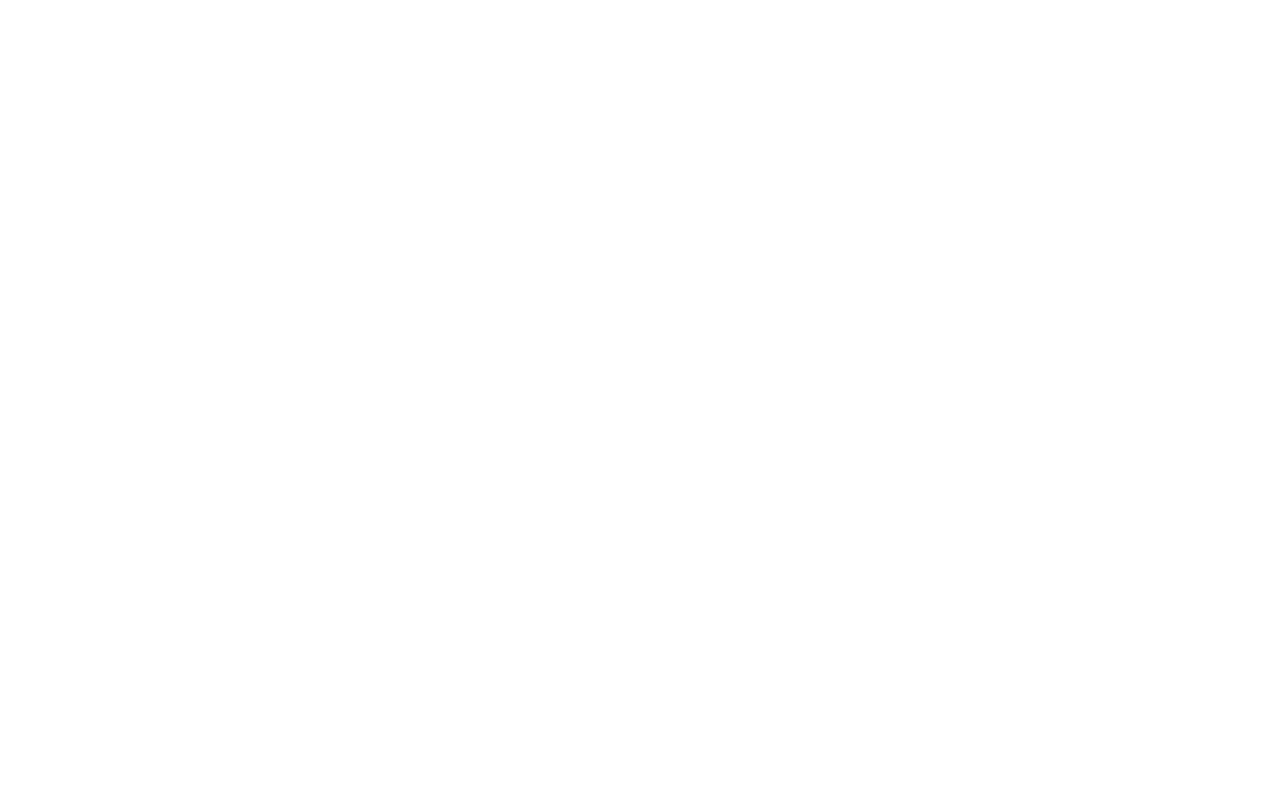
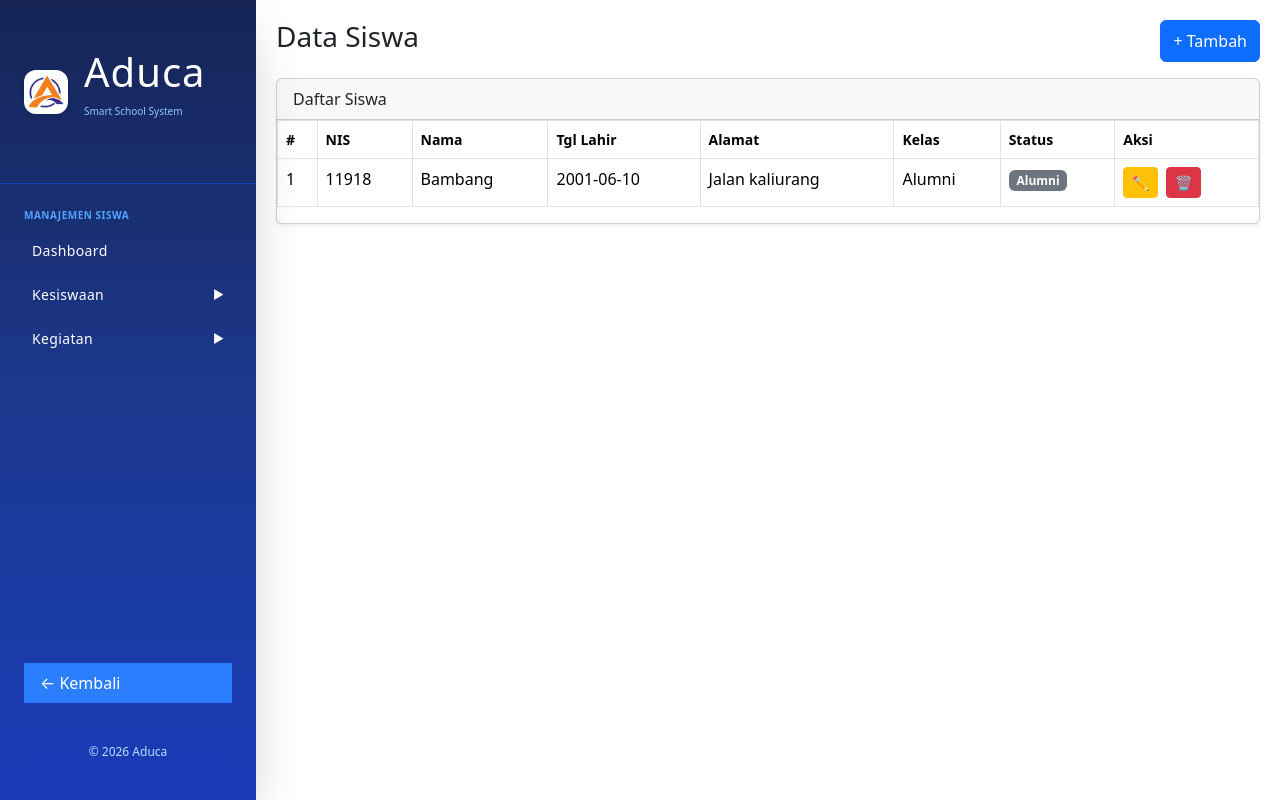
Before and after one commit to bintangskibidi/miniprojectfe, a React (Vite) app: page /dashboard/datasiswa in a window 1280 px wide. Before the commit this address had no page. Built offline with nearby package versions, Linux system fonts and the light colour scheme.

Commit message:
datasiswa

```diff
--- a/src/App.jsx
+++ b/src/App.jsx
@@ -10,6 +10,7 @@
 import ManajemenPerputakaan from "./dashboard/perpustakaanDigital/ManajemenPerpustkaan"
 import MataPelajaran from "./dashboard/manajemenGuru/MataPelajaran"
 import SettingLokasi from "./dashboard/manajemenSekolah/SettingLokasi"
+import DataSiswa from "./dashboard/manajemenSiswa/DataSiswa";
 import DataKelas from "./dashboard/manajemenSiswa/DataKelas";
 import TahunAjaran from "./dashboard/manajemenSiswa/TahunAjaran";
 import Layout from "./component/sideBar/Layout";
@@ -32,6 +33,7 @@
     <Route path="/dashboard" element={<Layout />}>
 
 
+      <Route path="datasiswa" element={<DataSiswa />} />
       <Route path="walikelas" element={<DataWaliKelas />} />
       <Route path="siswa" element={<ManajemenSiswa />} />
       <Route path="guru" element={<ManajemenGuru />} />
--- a/src/component/sideBar/Sidebar.jsx
+++ b/src/component/sideBar/Sidebar.jsx
@@ -20,8 +20,18 @@
           title: "Kesiswaan",
           children: [
             { title: "Wali Kelas", path: "/dashboard/walikelas" },
+            { title: "Data Siswa", path: "/dashboard/datasiswa" },
             { title: "Data Kelas", path: "/dashboard/datakelas" },
             { title: "Tahun Ajaran", path: "/dashboard/tahunajaran" },
+          ],
+        },
+        {
+          title: "Kegiatan",
+          children: [
+            {
+              title: "Ekstrakurikuler",
+              path: "/dashboard/ekstrakurikuler",
+            },
           ],
         },
       ],
@@ -63,11 +73,15 @@
   sekolah: [
     {
       group: "Manajemen Sekolah",
-        items: [{ title: "Profil Sekolah", path: "/dashboard/profilesekolah" }],
+      items: [
+        { title: "Profil Sekolah", path: "/dashboard/profilesekolah" },
+      ],
     },
     {
       group: "",
-        items: [{ title: "Setting Lokasi", path: "/dashboard/settinglokasi" }],
+      items: [
+        { title: "Setting Lokasi", path: "/dashboard/settinglokasi" },
+      ],
     },
   ],
 
@@ -89,12 +103,12 @@
     },
   ],
 };
-
   let menu = menuConfig.default;
 
   if (
     location.pathname.startsWith("/dashboard/siswa") ||
     location.pathname.startsWith("/dashboard/walikelas") ||
+    location.pathname.startsWith("/dashboard/datasiswa") ||
     location.pathname.startsWith("/dashboard/datakelas") ||
     location.pathname.startsWith("/dashboard/tahunajaran")
   ) {
--- /dev/null
+++ b/src/dashboard/manajemenSiswa/DataSiswa.jsx
@@ -0,0 +1,251 @@
+import React, { useState } from "react";
+import Swal from "sweetalert2";
+
+const DataSiswa = () => {
+  const [data, setData] = useState([
+    {
+      id: 1,
+      nis: "11918",
+      nama: "Bambang",
+      tglLahir: "2001-06-10",
+      alamat: "Jalan kaliurang",
+      kelas: "Alumni",
+      status: "Alumni",
+    },
+  ]);
+
+  const [showModal, setShowModal] = useState(false);
+
+  const [form, setForm] = useState({
+    id: null,
+    nis: "",
+    nama: "",
+    tglLahir: "",
+    alamat: "",
+    kelas: "",
+    status: "",
+  });
+
+  const handleTambah = () => {
+    setForm({
+      id: null,
+      nis: "",
+      nama: "",
+      tglLahir: "",
+      alamat: "",
+      kelas: "",
+      status: "",
+    });
+    setShowModal(true);
+  };
+
+  const handleEdit = (item) => {
+    setForm(item);
+    setShowModal(true);
+  };
+
+  const handleHapus = (id) => {
+    Swal.fire({
+      title: "Yakin?",
+      text: "Data akan dihapus permanen!",
+      icon: "warning",
+      showCancelButton: true,
+      confirmButtonText: "Ya, hapus!",
+    }).then((result) => {
+      if (result.isConfirmed) {
+        setData(data.filter((item) => item.id !== id));
+        Swal.fire("Terhapus!", "Data berhasil dihapus", "success");
+      }
+    });
+  };
+
+  const handleSubmit = () => {
+    const { nis, nama, tglLahir, alamat, kelas, status } = form;
+
+    if (!nis || !nama || !tglLahir || !alamat || !kelas || !status) {
+      Swal.fire("Oops...", "Semua field wajib diisi!", "warning");
+      return;
+    }
+
+    if (form.id) {
+      setData(data.map((item) => (item.id === form.id ? form : item)));
+    } else {
+      setData([...data, { ...form, id: Date.now() }]);
+    }
+
+    Swal.fire("Berhasil!", "Data tersimpan", "success");
+    setShowModal(false);
+  };
+
+  return (
+    <div style={{ padding: "20px" }}>
+      <div className="d-flex justify-content-between mb-3">
+        <h3>Data Siswa</h3>
+        <button className="btn btn-primary" onClick={handleTambah}>
+          + Tambah
+        </button>
+      </div>
+
+      <div className="card shadow-sm">
+        <div className="card-header">Daftar Siswa</div>
+
+        <div className="card-body p-0">
+          <table className="table table-bordered">
+            <thead>
+              <tr>
+                <th>#</th>
+                <th>NIS</th>
+                <th>Nama</th>
+                <th>Tgl Lahir</th>
+                <th>Alamat</th>
+                <th>Kelas</th>
+                <th>Status</th>
+                <th>Aksi</th>
+              </tr>
+            </thead>
+
+            <tbody>
+              {data.map((item, index) => (
+                <tr key={item.id}>
+                  <td>{index + 1}</td>
+                  <td>{item.nis}</td>
+                  <td>{item.nama}</td>
+                  <td>{item.tglLahir}</td>
+                  <td>{item.alamat}</td>
+                  <td>{item.kelas}</td>
+                  <td>
+                    <span
+                      className={`badge ${
+                        item.status === "Aktif"
+                          ? "bg-success"
+                          : "bg-secondary"
+                      }`}
+                    >
+                      {item.status}
+                    </span>
+                  </td>
+                  <td>
+                    <button
+                      className="btn btn-warning btn-sm me-2"
+                      onClick={() => handleEdit(item)}
+                    >
+                      ✏️
+                    </button>
+                    <button
+                      className="btn btn-danger btn-sm"
+                      onClick={() => handleHapus(item.id)}
+                    >
+                      🗑️
+                    </button>
+                  </td>
+                </tr>
+              ))}
+            </tbody>
+          </table>
+        </div>
+      </div>
+
+      {showModal && (
+        <>
+     <div
+  onClick={() => setShowModal(false)}
+  style={{
+    position: "fixed",
+    top: 0,
+    left: 0,
+    width: "100%",
+    height: "100%",
+    backgroundColor: "rgba(0,0,0,0.5)",
+    zIndex: 999,
+  }}
+/>
+
+          <div
+            className="bg-white p-4 rounded shadow"
+            style={{
+              position: "fixed",
+              top: "50%",
+              left: "50%",
+              transform: "translate(-50%, -50%)",
+              width: "400px",
+              zIndex: 1000,
+            }}
+          >
+            <h5>{form.id ? "Edit" : "Tambah"} Siswa</h5>
+
+            <input
+              className="form-control mb-2"
+              placeholder="NIS"
+              value={form.nis}
+              onChange={(e) =>
+                setForm({ ...form, nis: e.target.value })
+              }
+            />
+
+            <input
+              className="form-control mb-2"
+              placeholder="Nama"
+              value={form.nama}
+              onChange={(e) =>
+                setForm({ ...form, nama: e.target.value })
+              }
+            />
+
+            <input
+              type="date"
+              className="form-control mb-2"
+              value={form.tglLahir}
+              onChange={(e) =>
+                setForm({ ...form, tglLahir: e.target.value })
+              }
+            />
+
+            <input
+              className="form-control mb-2"
+              placeholder="Alamat"
+              value={form.alamat}
+              onChange={(e) =>
+                setForm({ ...form, alamat: e.target.value })
+              }
+            />
+
+            <input
+              className="form-control mb-2"
+              placeholder="Kelas"
+              value={form.kelas}
+              onChange={(e) =>
+                setForm({ ...form, kelas: e.target.value })
+              }
+            />
+
+            <select
+              className="form-control mb-3"
+              value={form.status}
+              onChange={(e) =>
+                setForm({ ...form, status: e.target.value })
+              }
+            >
+              <option value="">Pilih Status</option>
+              <option value="Aktif">Aktif</option>
+              <option value="Alumni">Alumni</option>
+            </select>
+
+            <div className="text-end">
+              <button
+                className="btn btn-secondary me-2"
+                onClick={() => setShowModal(false)}
+              >
+                Batal
+              </button>
+              <button className="btn btn-primary" onClick={handleSubmit}>
+                Simpan
+              </button>
+            </div>
+          </div>
+        </>
+      )}
+    </div>
+  );
+};
+
+export default DataSiswa;
```
Lines whose indentation alone changed are shown as unchanged.
